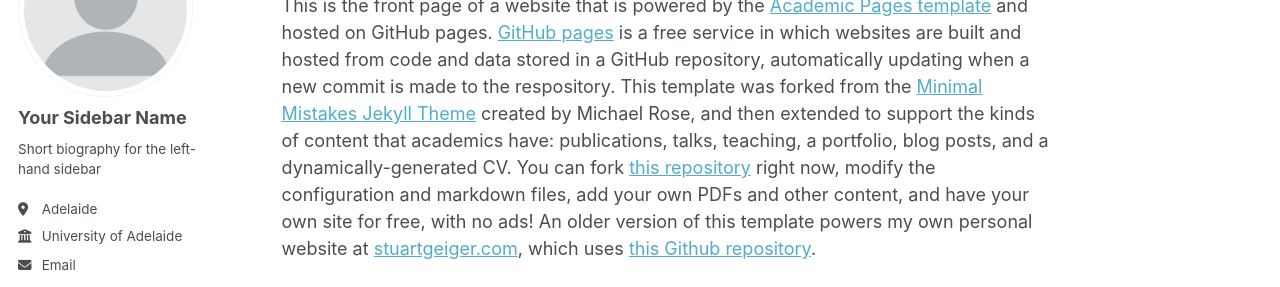
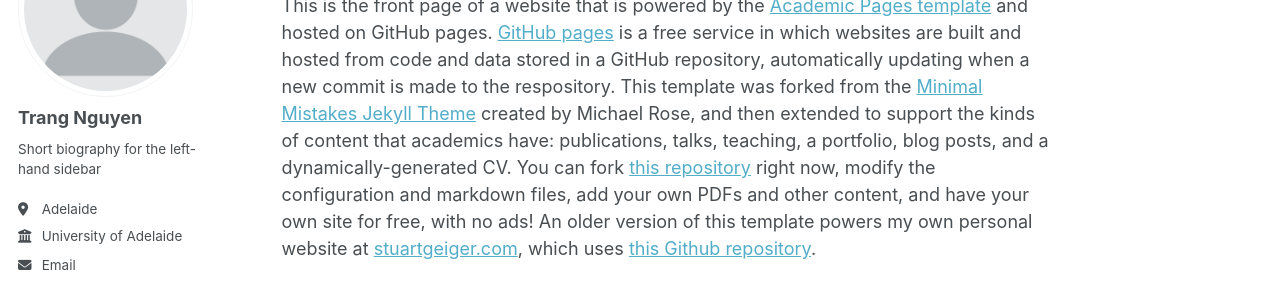
Before and after one commit to Edgyin42/Edgyin42.github.io, a Jekyll site: the page built from _pages/about.md, in a window 1280 px wide. Shown: the part 184-471 px from the top of the page. Built offline with Jekyll 4.4.1, drawn with Linux system fonts in a browser that asks for light colours; some web fonts are replaced.

Commit message:
Update name

```diff
--- a/_config.yml
+++ b/_config.yml
@@ -22,8 +22,7 @@ repository               : "academicpages/academicpages.github.io"
 author:
   # Biographic information
   avatar           : "profile.png"
-  name             : "Your Sidebar Name"
-  pronouns         : # example: "she/her"
+  name             : "Trang Nguyen"
   bio              : "Short biography for the left-hand sidebar"
   location         : "Adelaide"
   employer         : "University of Adelaide"
```
